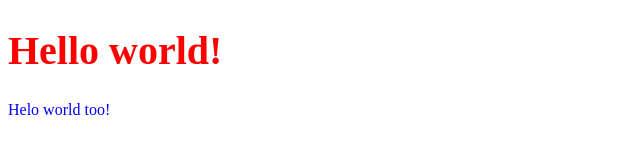
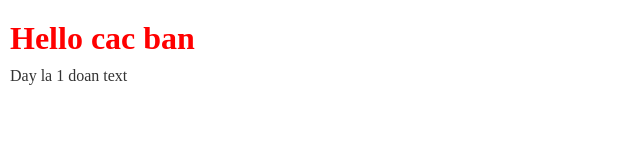
Before and after one commit to TCK12/TCK12, a plain HTML site: page index.html in a window 1280 px wide. Shown: the whole page, without its empty margins (0-640 px from the left). Drawn offline with Linux system fonts and the light colour scheme.

Commit message:
test git hub

```diff
--- a/index.html
+++ b/index.html
@@ -8,7 +8,15 @@
     <title>F8_learn</title>
 </head>
 <body>
-    <h1>Hello world!</h1>
-    <p class="paragraph">Helo world too!</p>
+   <div class="header">
+    <h1 class="heading">Hello cac ban</h1>
+    <p class="paragraph">Day la 1 doan text</p>
+
+   </div>
+
+   <div></div>
+   <div></div>
+
+
 </body>
 </html>
--- a/main.css
+++ b/main.css
@@ -1,8 +1,16 @@
-h1 {
-    color:red;
-    font-size: 40px;
+* {
+    margin: 0px;
 }
 
-.paragraph {
-    color: blue;
+div.header {
+    color: red;
 }
+
+div.header .paragraph {
+    color: #333;
+    margin: 0px 10px 10px;
+}
+
+div .heading {
+    margin: 20px 10px 10px;
+}
```
